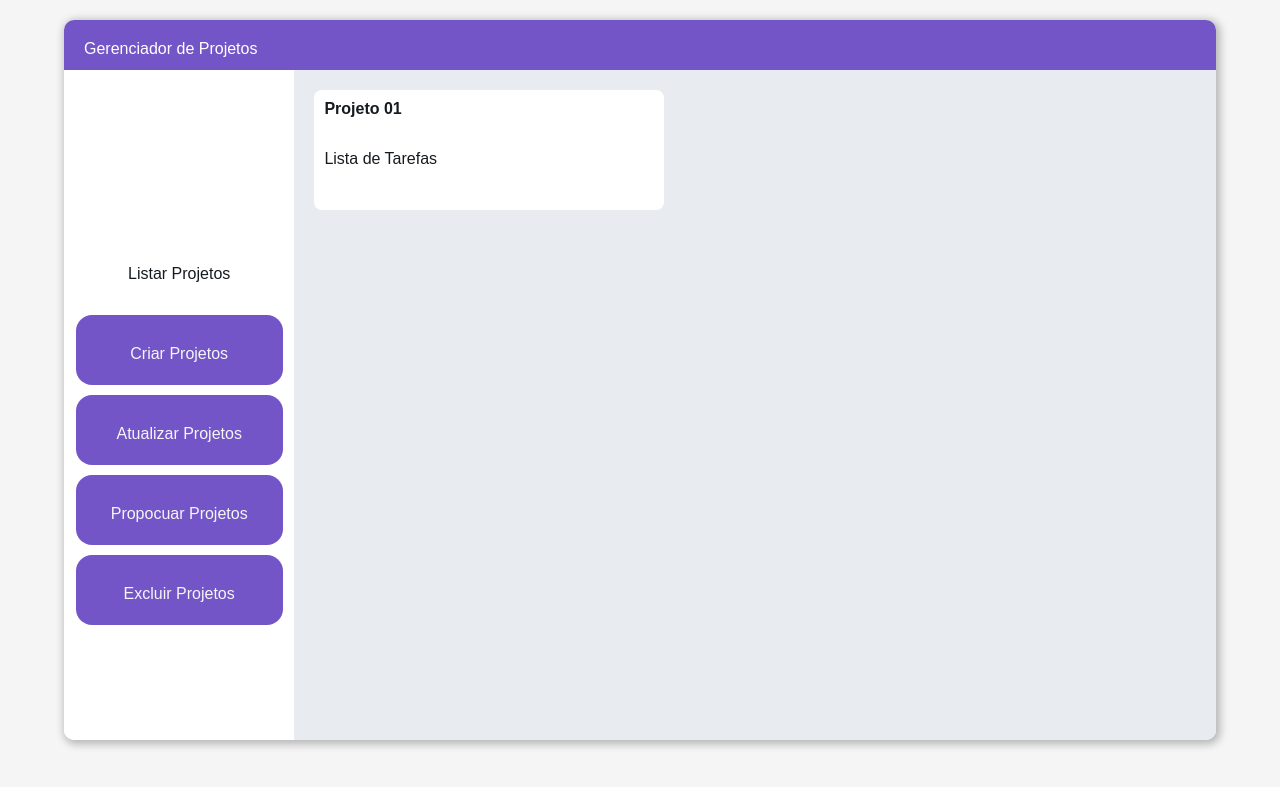
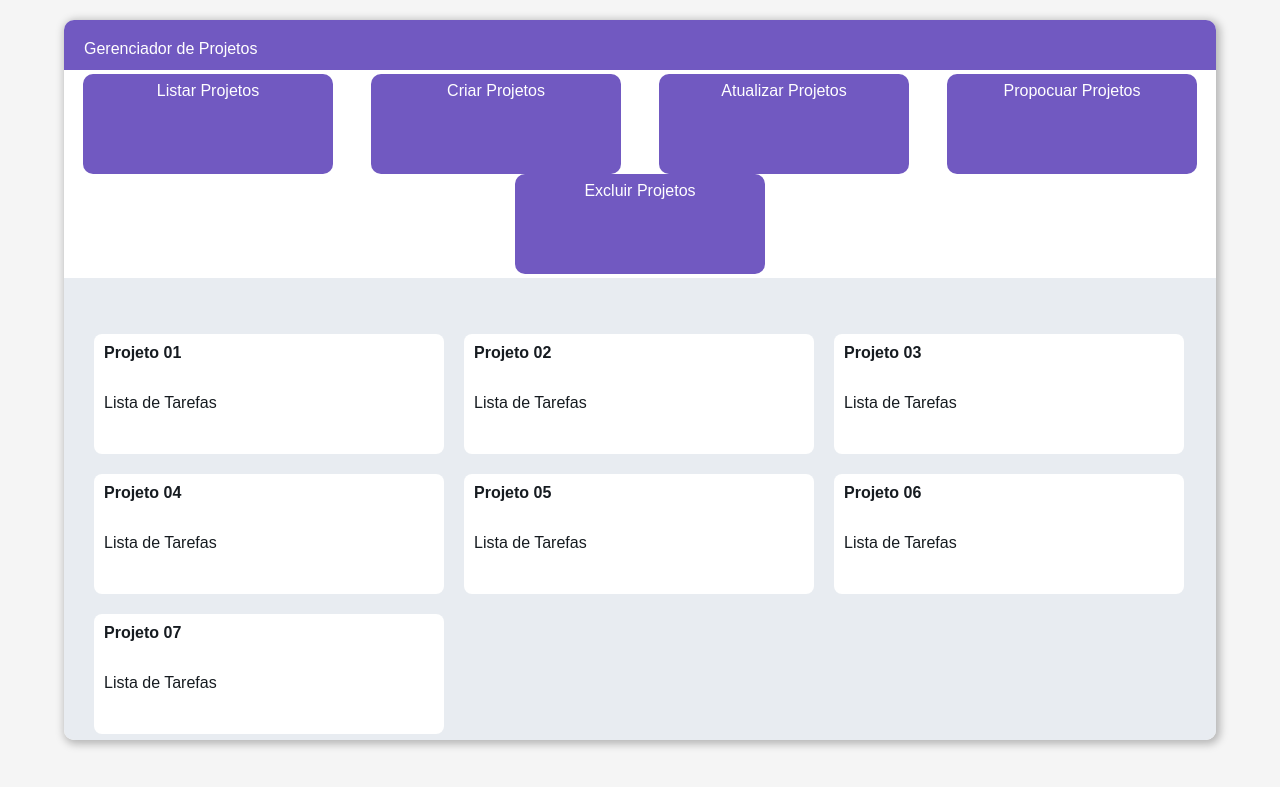
Before and after one commit to PedroGuilhermeFariaDuarte/GoStackDesafio01Manager, a React app: page / in a window 1280 px wide. Built offline with nearby package versions, Linux system fonts and the light colour scheme.

Commit message:
Novo estilo de menu

```diff
--- a/src/components/section.js
+++ b/src/components/section.js
@@ -5,6 +5,12 @@ function Section(props) {
     return (
         <section className="content">
             <Cards header="Projeto 01" content="Lista de Tarefas"/>
+            <Cards header="Projeto 02" content="Lista de Tarefas"/>
+            <Cards header="Projeto 03" content="Lista de Tarefas"/>
+            <Cards header="Projeto 04" content="Lista de Tarefas"/>
+            <Cards header="Projeto 05" content="Lista de Tarefas"/>
+            <Cards header="Projeto 06" content="Lista de Tarefas"/>
+            <Cards header="Projeto 07" content="Lista de Tarefas"/>
         </section>
     )
 }
--- a/src/components/sidebar.js
+++ b/src/components/sidebar.js
@@ -3,13 +3,13 @@ import React from "react";
 function Sidebar (props) {
     return (
         <nav className="sidebar">
-            <ul>
+            {/* <ul> */}
                 <li>Listar Projetos</li>
                 <li>Criar Projetos</li>
                 <li>Atualizar Projetos</li>
                 <li>Propocuar Projetos</li>
                 <li>Excluir Projetos</li>
-            </ul>
+            {/* </ul> */}
         </nav>
     )
 }
--- a/src/css/app.css
+++ b/src/css/app.css
@@ -29,7 +29,7 @@ header
 {
     width:100%;
     height:50px;
-    background-color:#7355c7;
+    background-color:#7159c1;
     padding:20px;
     font-size:1rem;
     color:#fff;
@@ -40,62 +40,46 @@ header
     width:100%;
     height:100%;
     display: flex;
-    flex-direction:row;
-    flex-wrap: wrap;
+    flex-direction:column;
 }
 
 .container .sidebar
 {
-    width:20%;
-    height:100%;
+    width:100%;
+    height:300px;
     background-color:#fff;
     display: flex;
-    flex-flow:column wrap;
-    align-items: center;
-    justify-content: center;
+    flex-flow:row wrap;
+    align-content: center;
 }
 
-.container .sidebar  ul
+.container .sidebar   li
 {
-    width:100%;
-    padding:0;
-}
-
-.container .sidebar  ul li
-{
-    width:90%;
-    height:70px;
+    width:250px;
+    height:100px;
     list-style:none;
     text-align: center;
     font-size:1rem;
+    color:#fff;
     cursor:pointer;
     transition:0.2s ease all;
-    margin:0;
-    padding:30px;
+    padding:8px;
     user-select: none;
-    border-radius:16px;
+    border-radius:10px;
     margin:auto;
+    background-color:#7159c1;
 }
 
-.container .sidebar  ul li + li
-{
-    margin-top:10px;
-    background-color:#7355c7;
-    color:#f5f5f5;
-}
-
-.container .sidebar  ul li:hover
+.container .sidebar   li:hover
 {
     transform:translateY(-5px);
     transition:0.2s ease all;
-    background:none;
-    /* border-bottom:1px solid  #ececec; */
-    color:#121114;
+    background-color:#7159c1e0;
 }
 
 .container .content
 {
-    width:80%;
+    width:100%;
     height:100%;
     background-color:#e8ecf1;
     font-size:1rem;
@@ -103,17 +87,21 @@ header
     flex-direction:row;
     flex-wrap: wrap;
     padding:20px;
+    align-content: center;
 }
 
 .container .content .card
 {
     width:350px;
     height:120px;
-    /* height:auto; */
     background-color:#fff;
     border-radius:8px;
-    /* border:1px solid #2e3131; */
     overflow: hidden;
+}
+
+.container .content .card
+{
+    margin:10px;
 }
 
 .container .content .card .cardHeader
@@ -131,5 +119,4 @@ header
     height:100%;
     text-align:left;
     padding:10px;
-    /* border:1px solid red; */
 }
```
